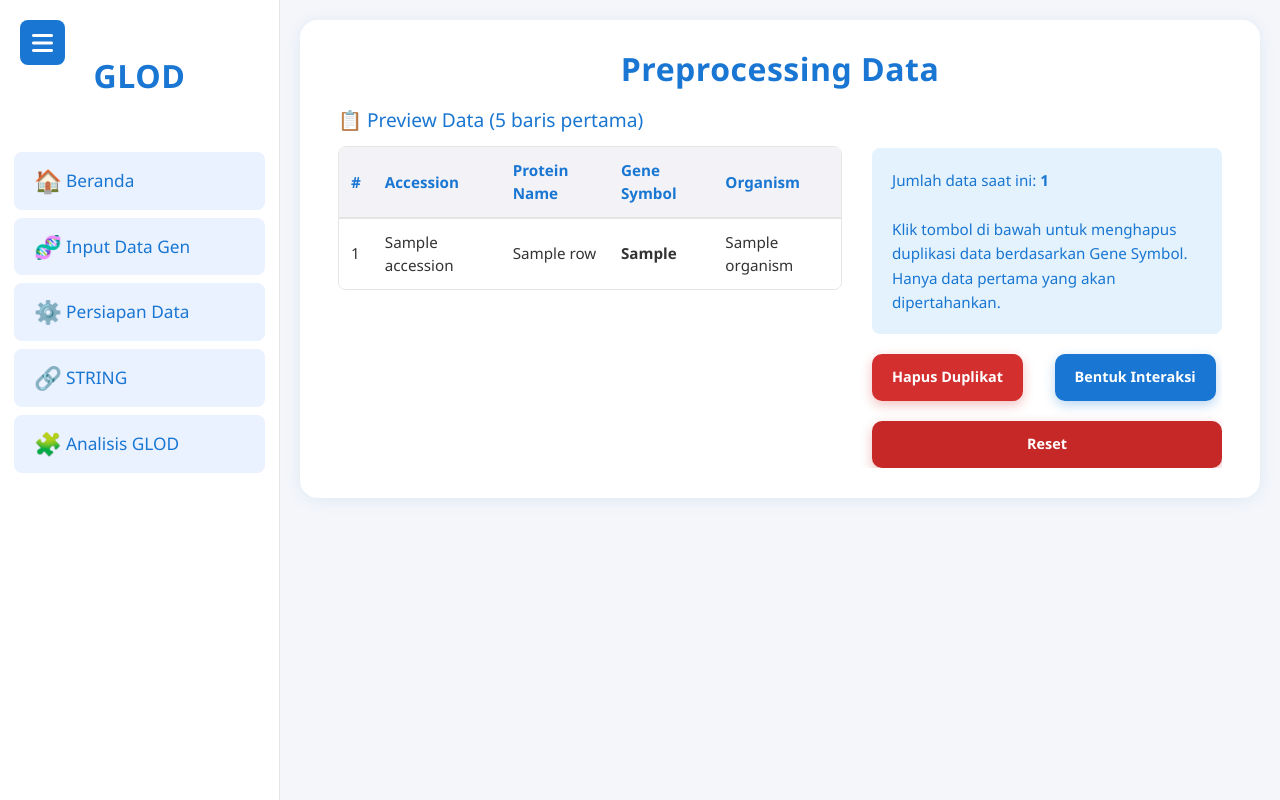
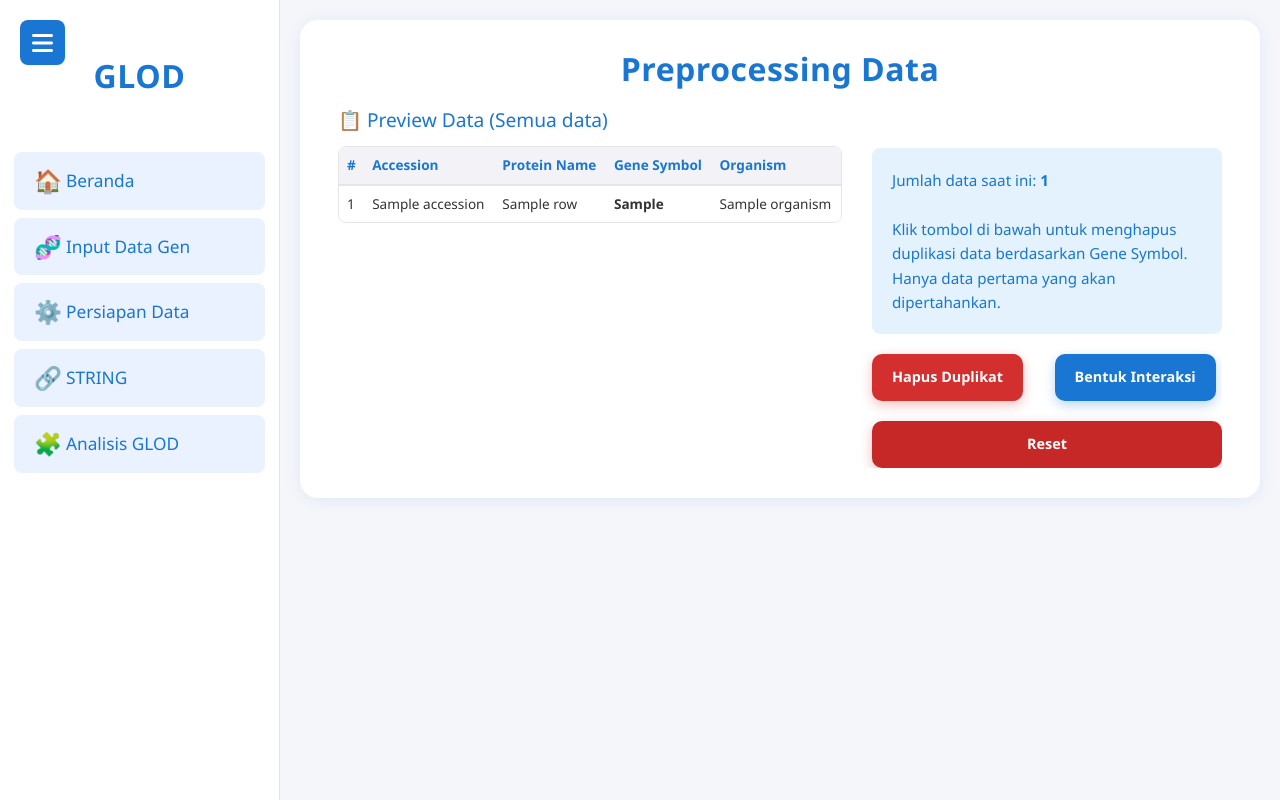
Before and after one commit to dereyy/ta-new, a Django app: template glod_app/templates/glod_app/preprocessing_index.html in a window 1280 px wide. Run offline with Django 5.2, Linux system fonts and the light colour scheme; the template is opened without the code that fills it: most values are stand-ins (such as "Sample title", 1, 10 or a date in 2020).

Commit message:
new preprocessing

```diff
--- a/glod_app/templates/glod_app/preprocessing_index.html
+++ b/glod_app/templates/glod_app/preprocessing_index.html
@@ -261,13 +261,13 @@ body {
         overflow-x: auto;
         border: 1px solid #e5e5e5;
         border-radius: 8px;
-        max-height: 400px;
+        max-height: 600px;
       }
 
       table {
         width: 100%;
         border-collapse: collapse;
-        font-size: 0.95rem;
+        font-size: 0.85rem;
         background: white;
       }
       thead {
@@ -277,14 +277,15 @@ body {
         z-index: 10;
       }
       th {
-        padding: 12px;
+        padding: 8px;
         text-align: left;
         font-weight: bold;
         color: #1976d2;
         border-bottom: 2px solid #e5e5e5;
+        white-space: nowrap;
       }
       td {
-        padding: 12px;
+        padding: 8px;
         border-bottom: 1px solid #e5e5e5;
         color: #333;
       }
@@ -359,7 +360,7 @@ body {
           <div class="preprocessing-container">
             <!-- LEFT SIDE: Data Preview -->
             <div class="preprocessing-right">
-              <h3>📋 Preview Data (5 baris pertama)</h3>
+              <h3>📋 Preview Data (Semua data)</h3>
 
               {% if data %}
               <div class="table-wrapper">
```
Also changed, not shown: glod_app/views/views_preprocessing.py (+10 -6 lines), db.sqlite3.
